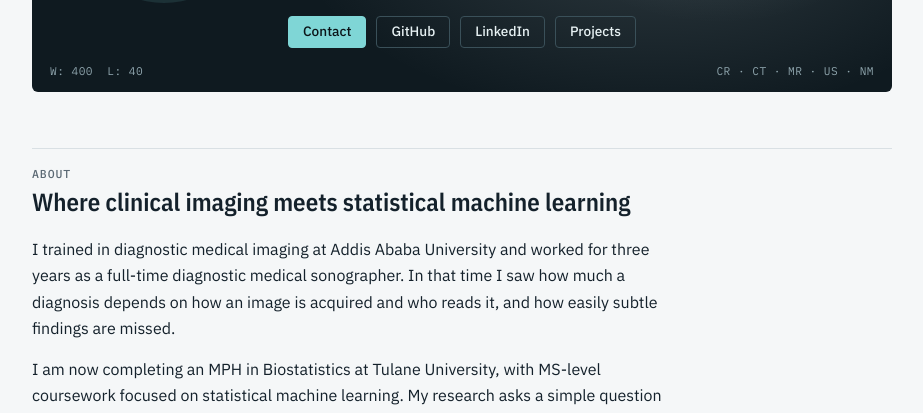
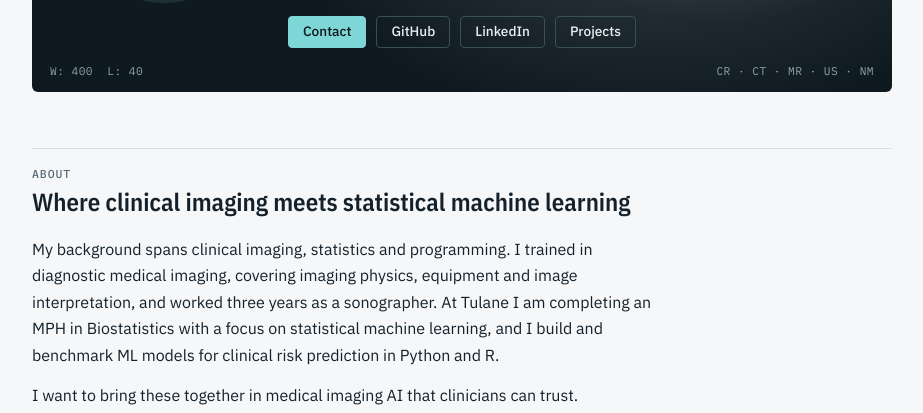
Before and after one commit to samueldibabu/samueldibabu.github.io, a plain HTML site: page index.html in a window 1280 px wide. Shown: the part 318-731 px from the top of the page, without its empty margins (178-1101 px from the left). Drawn offline with nearby package versions, Linux system fonts and the light colour scheme.

Commit message:
Add files via upload

```diff
--- a/index.html
+++ b/index.html
@@ -140,8 +140,8 @@ footer{font:400 .75rem/1.5 var(--mono);color:var(--muted);border-top:1px solid v
   <section id="about" aria-labelledby="about-h">
     <div class="sec-head"><span class="label">About</span><h2 id="about-h">Where clinical imaging meets statistical machine learning</h2></div>
     <div class="prose">
-      <p>I trained in diagnostic medical imaging at Addis Ababa University and worked for three years as a full-time diagnostic medical sonographer. In that time I saw how much a diagnosis depends on how an image is acquired and who reads it, and how easily subtle findings are missed.</p>
-      <p>I am now completing an MPH in Biostatistics at Tulane University, with MS-level coursework focused on statistical machine learning. My research asks a simple question of every imaging model: is it learning the disease, or the scanner, the protocol and the positioning?</p>
+      <p>My background spans clinical imaging, statistics and programming. I trained in diagnostic medical imaging, covering imaging physics, equipment and image interpretation, and worked three years as a sonographer. At Tulane I am completing an MPH in Biostatistics with a focus on statistical machine learning, and I build and benchmark ML models for clinical risk prediction in Python and R.</p>
+      <p>I want to bring these together in medical imaging AI that clinicians can trust.</p>
     </div>
     <div class="domains">
       <div class="domain"><span class="label">Clinical imaging</span><p>Physics, equipment and procedures across radiography, CT, MRI, ultrasound, nuclear medicine and radiotherapy; anatomy, pathology and image interpretation.</p></div>
```
